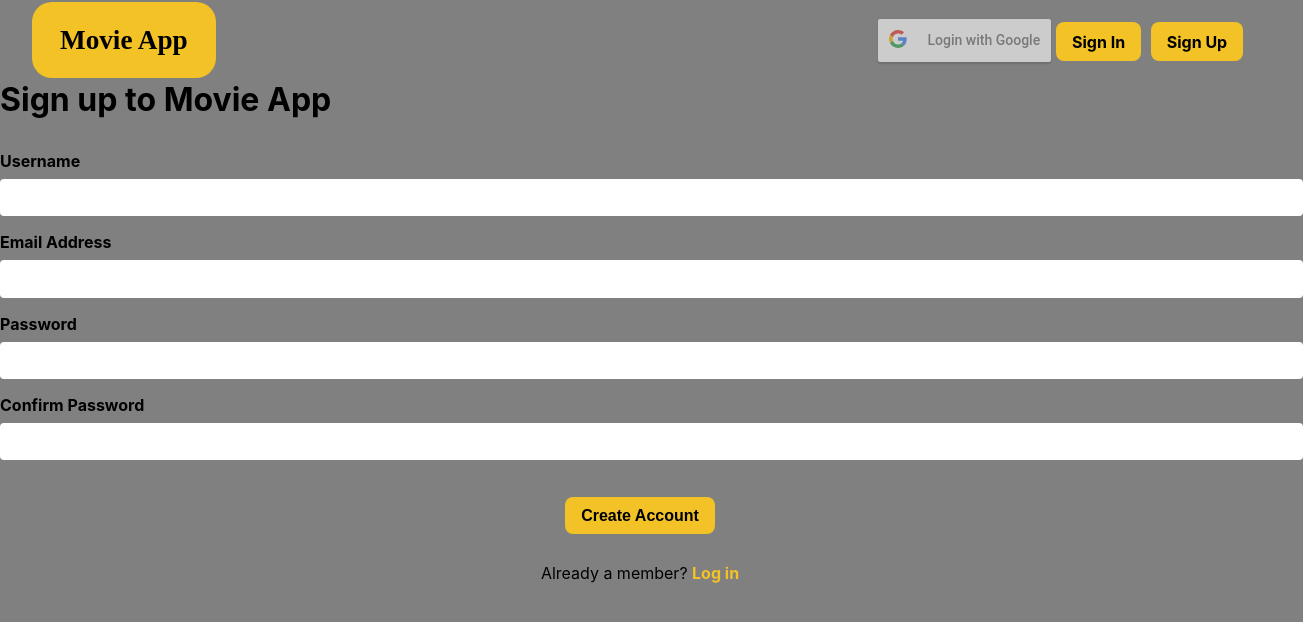
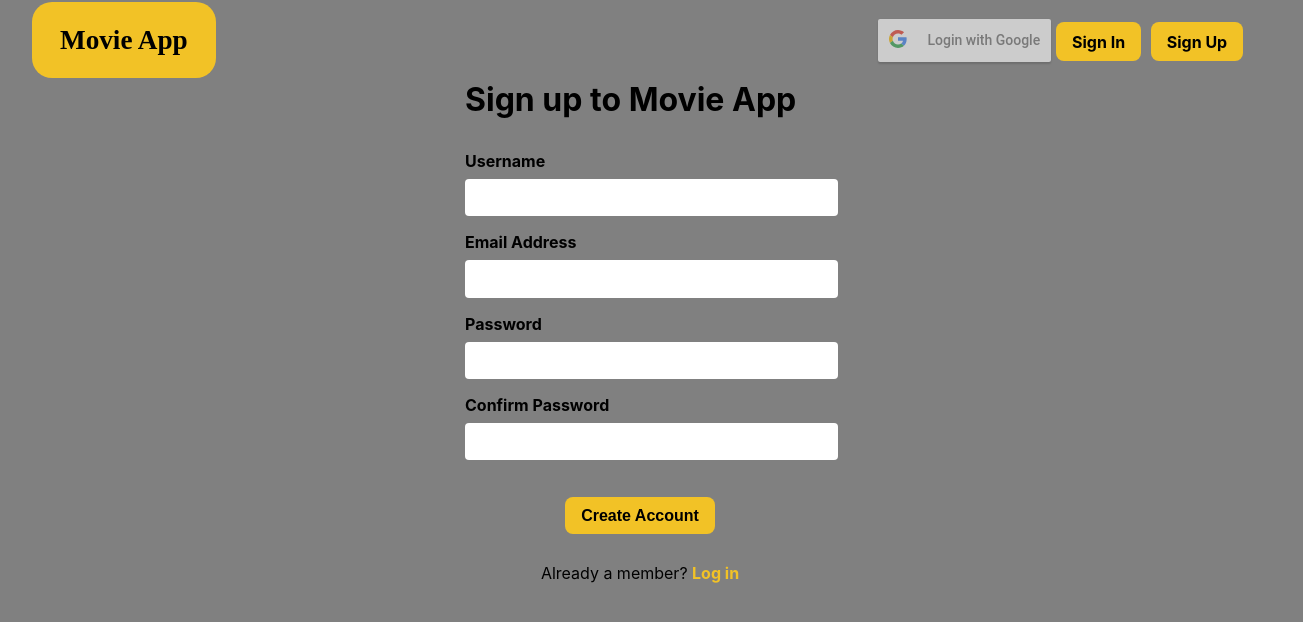
Before and after one commit to eldanka/movie_app, a React (Create React App) app in the folder client/: page /register in a window 1280 px wide. Shown: the top 622 px of the page, 1303 px wide, since content can reach past the window. Built offline with nearby package versions, Linux system fonts and the light colour scheme.

Commit message:
Styling fields

```diff
--- a/client/src/components/Login.js
+++ b/client/src/components/Login.js
@@ -36,7 +36,7 @@ export default function Login({ history }){
 
   return (
     <MainContainer>
-        <div style={{ marginLeft: 'auto', marginRight: 'auto', marginTop: '50px'}}>
+        <div style={{ marginLeft: 'auto', marginRight: 'auto', marginTop: '50px', maxWidth: '350px'}}>
           {loading ? (
             <Loader />
           ) : (
--- a/client/src/components/Register.js
+++ b/client/src/components/Register.js
@@ -5,12 +5,6 @@ import { ReactComponent as Loader } from '../assets/spiner-color.svg'
 import { Button } from '../styles/buttons'
 import {
   MainContainer,
-  LeftContainer,
-  RightContainer,
-  ContentContainer,
-  LogoContainer,
-  LogoLink,
-  Image,
   Form,
   Heading,
   Input,
@@ -52,7 +46,7 @@ export default function Register({ history }) {
 
   return (
     <MainContainer>
-        <div style={{ marginRight: 'auto', marginLeft: 'auto', margiTop: '50px'}}>
+        <div style={{ marginRight: 'auto', marginLeft: 'auto', margiTop: '50px', width: '350px'}}>
           {loading ? (
             <Loader />
           ) : (
```
